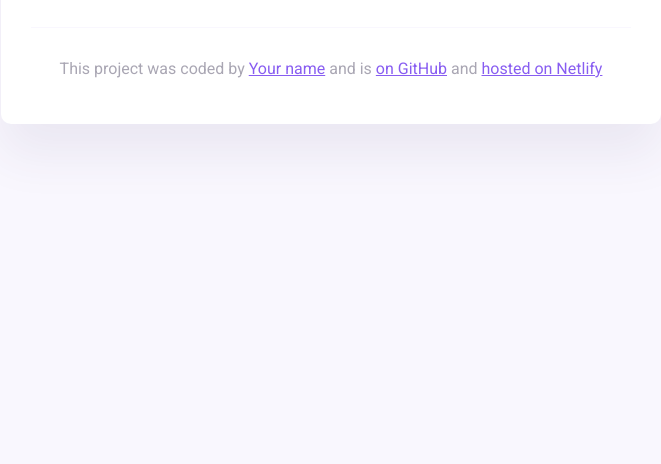
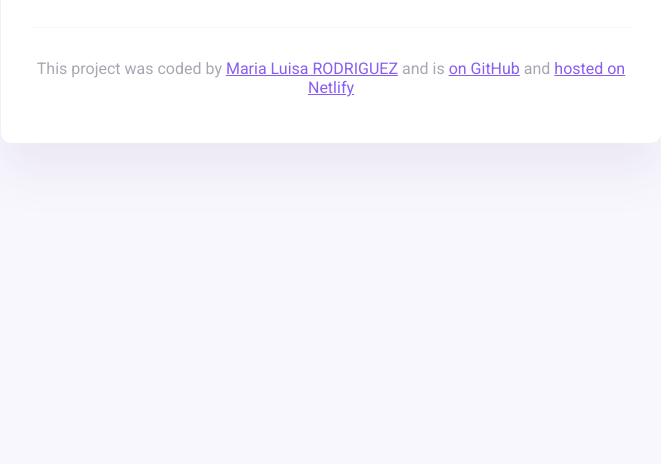
Before and after one commit to MLPEKPAR/W5HW, a plain HTML site: page index.html in a window 1280 px wide. Shown: the part 336-800 px from the top of the page, without its empty margins (309-970 px from the left). Drawn offline with nearby package versions, Linux system fonts and the light colour scheme.

Commit message:
Coder Name added

```diff
--- a/index.html
+++ b/index.html
@@ -47,7 +47,7 @@
       <footer>
         <p>
           This project was coded by
-          <a href="#" target="_blank">Your name</a> and is
+          <a href="#" target="_blank">Maria Luisa RODRIGUEZ</a> and is
           <a href="#" target="_blank"> on GitHub</a> and
           <a href="#" target="_blank">hosted on Netlify</a>
         </p>
```
